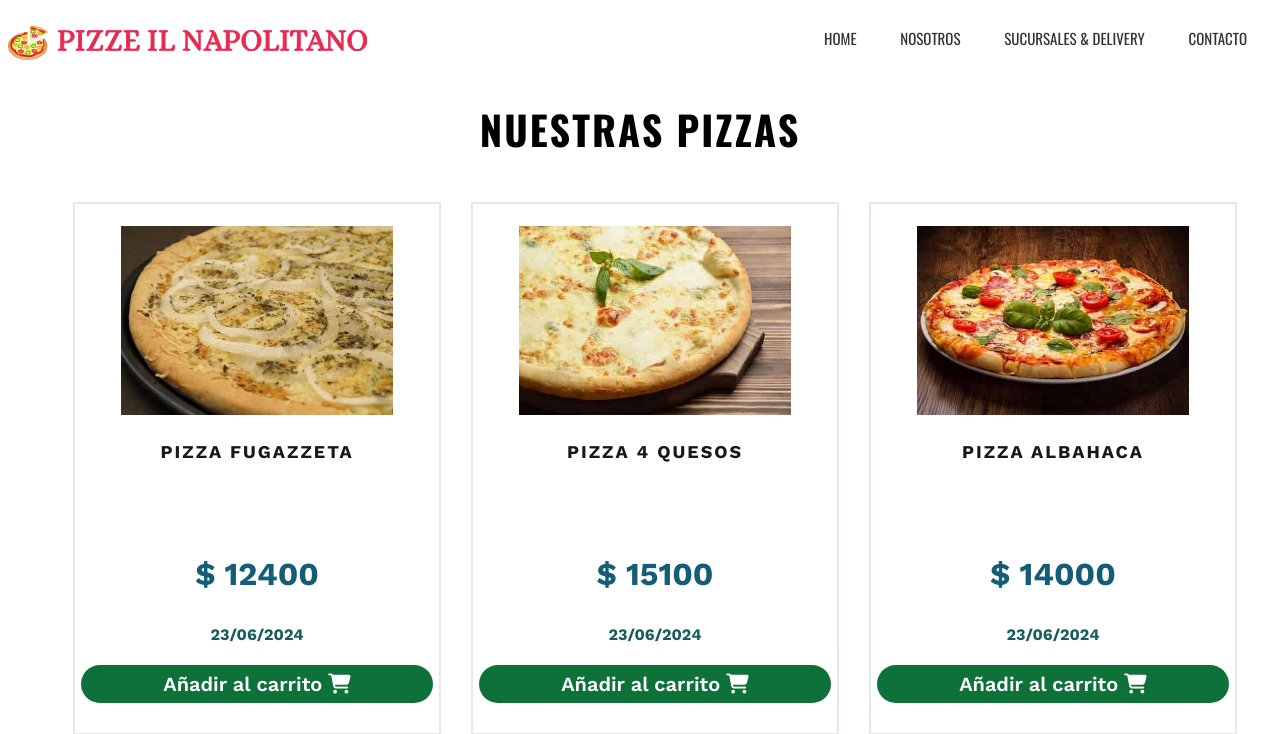
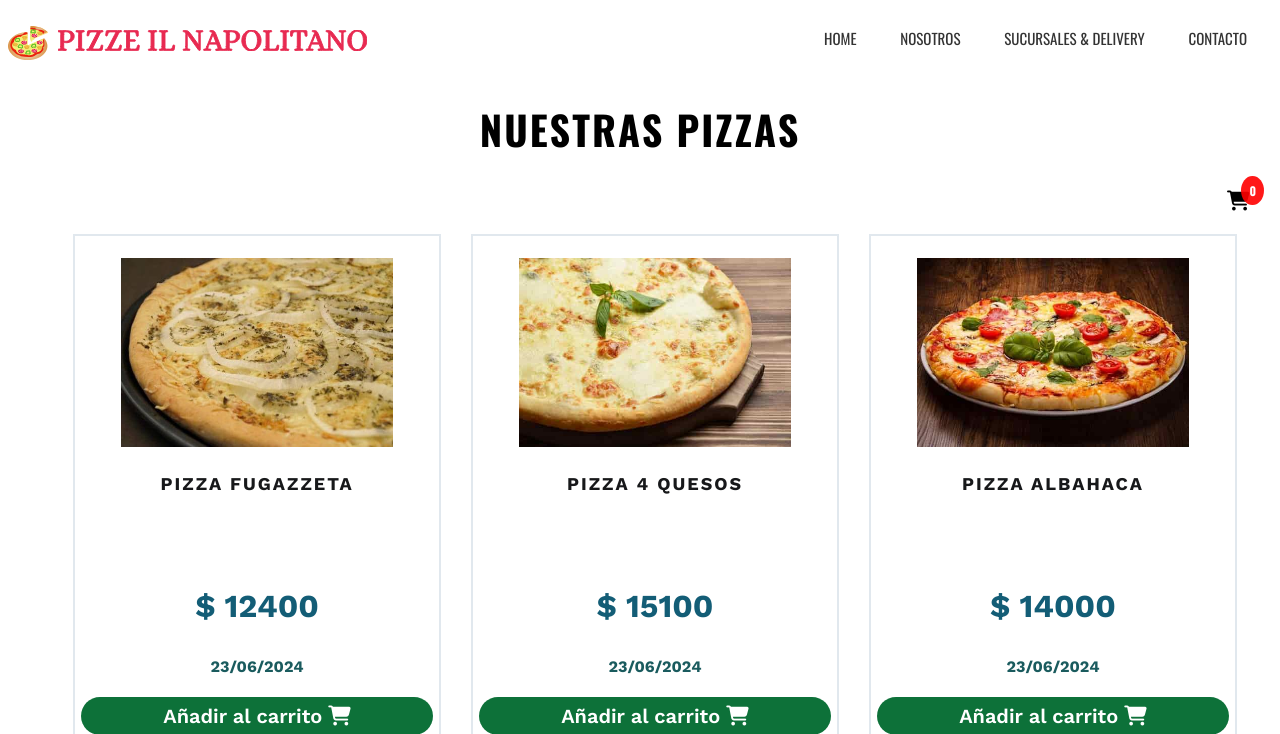
Before and after one commit to MarcosTebes/project-pizzeria, a PHP site: page / in a window 1280 px wide. Shown: the top 734 px of the page. Run offline with PHP 8.4, Linux system fonts and the light colour scheme.

Commit message:
cambios sobre js

```diff
--- a/css/style.css
+++ b/css/style.css
@@ -156,6 +156,29 @@ footer {
   color: var(--color-nav);
 }
 
+#cart {
+  display: flex;
+  justify-content: end;
+}
+
+.badge:after {
+  content: attr(value);
+  font-family: "Oswald", sans-serif;
+  font-size: 0.75rem;
+  font-weight: bold;
+  color: #fff;
+  background: red;
+  border-radius: 50%;
+  padding: 6px 8px;
+  position: relative;
+  left: -8px;
+  top: -10px;
+  opacity: 0.9;
+}
+script{
+
+}
+
 @media (max-width: 960px) {
 
   #header-container {
@@ -186,4 +209,5 @@ footer {
     height: auto;
   }
 
+
 }
--- a/index.html
+++ b/index.html
@@ -42,11 +42,14 @@
         </div>
         <div class="main-content">
             <h2>NUESTRAS PIZZAS</h2>
+            <div id="cart">
+                <i class="fa badge" id="badge" value=0><i class="fa-solid fa-cart-shopping fa-lg"></i></i>
+            </div>
             <ul class="gallery">
                 <li>
                     <div class="box">
                         <figure>
-                            <img src="img/fugazzeta_cleanup.jpg" alt="fugazzeta"class="img-jpg">
+                            <img src="img/fugazzeta_cleanup.jpg" alt="fugazzeta" class="img-jpg">
                             <figcaption>
                                 <h3>Pizza Fugazzeta</h3>
                                 <p>$ 12400</p>
@@ -62,7 +65,7 @@
                 <li>
                     <div class="box">
                         <figure>
-                            <img src="img/pizza-4-quesos.jpg" alt="Pizza 4 quesos"class="img-jpg">
+                            <img src="img/pizza-4-quesos.jpg" alt="Pizza 4 quesos" class="img-jpg">
                             <figcaption>
                                 <h3>Pizza 4 quesos</h3>
                                 <p>$ 15100</p>
@@ -78,7 +81,7 @@
                 <li>
                     <div class="box">
                         <figure>
-                            <img src="img/pizza-de-albahaca.jpg" alt="Albahaca"class="img-jpg">
+                            <img src="img/pizza-de-albahaca.jpg" alt="Albahaca" class="img-jpg">
                             <figcaption>
                                 <h3>Pizza Albahaca</h3>
                                 <p>$ 14000</p>
@@ -94,7 +97,7 @@
                 <li>
                     <div class="box">
                         <figure>
-                            <img src="img/pizza-muzzarella.jpg" alt="Muzzarella"class="img-jpg">
+                            <img src="img/pizza-muzzarella.jpg" alt="Muzzarella" class="img-jpg">
                             <figcaption>
                                 <h3>Pizza Muzzarella</h3>
                                 <p>$ 11000</p>
@@ -110,7 +113,7 @@
                 <li>
                     <div class="box">
                         <figure>
-                            <img src="img/pizza-napolitana.jpg" alt="Napolitana"class="img-jpg">
+                            <img src="img/pizza-napolitana.jpg" alt="Napolitana" class="img-jpg">
                             <figcaption>
                                 <h3>Pizza Napolitana</h3>
                                 <p>$ 11900</p>
@@ -126,7 +129,8 @@
                 <li>
                     <div class="box">
                         <figure>
-                            <img src="img/pizza-rucula-y-jamon-crudo.jpg" alt="Pizza-rucula-y-jamon-crudo"class="img-jpg">
+                            <img src="img/pizza-rucula-y-jamon-crudo.jpg" alt="Pizza-rucula-y-jamon-crudo"
+                                class="img-jpg">
                             <figcaption>
                                 <h3>Pizza rucula y jamon crudo</h3>
                                 <p>$ 16000</p>
@@ -142,7 +146,7 @@
                 <li>
                     <div class="box">
                         <figure>
-                            <img src="img/pizza-especial-de-jamon.jpg" alt="pizza-especial-de-jamon"class="img-jpg">
+                            <img src="img/pizza-especial-de-jamon.jpg" alt="pizza-especial-de-jamon" class="img-jpg">
                             <figcaption>
                                 <h3>Pizza especial de jamon</h3>
                                 <p>$ 15000</p>
@@ -150,7 +154,7 @@
 
                             </figcaption>
                         </figure>
-                        <button class="button" value="6">
+                        <button class="button" value="7">
                             Añadir al carrito <i class="fa-solid fa-cart-shopping"></i>
                         </button>
                     </div>
--- a/js/main.js
+++ b/js/main.js
@@ -0,0 +1,14 @@
+const countButtons = document.querySelectorAll("button").length;
+let products=[];
+
+for (let i = 0; i < countButtons; i++) {
+
+document.querySelectorAll("button")[i].addEventListener("click",showValue);
+
+}
+
+function showValue(){
+ products.push(this.value);
+ console.log(products);
+ document.getElementById("badge").setAttribute("value",products.length);
+}
```
